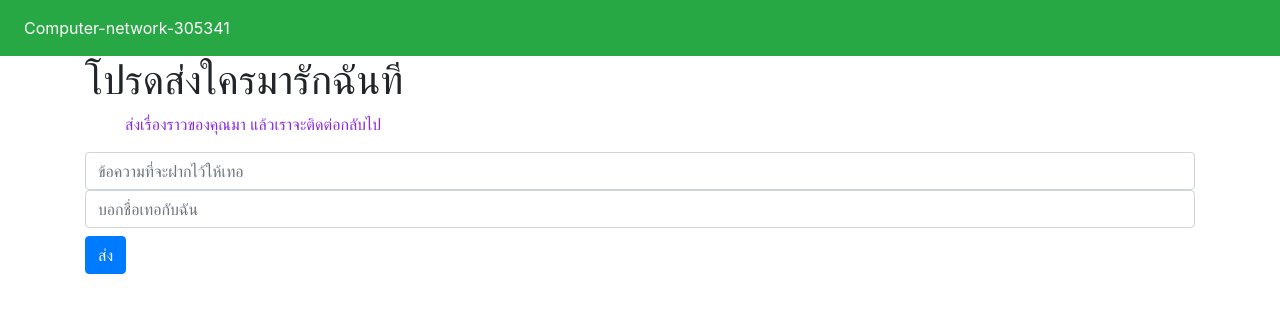
After one commit to realpyc/codelab_proc, a Django app: page /join-now in a window 1280 px wide. The commit adds this page. Shown: the top 313 px of the page. Run offline with Django 3.2, Linux system fonts and the light colour scheme; some libraries are stand-ins or nearby versions.

Commit message:
codelab6-5

```diff
--- /dev/null
+++ b/webapp/main/templates/main/send.html
@@ -0,0 +1,18 @@
+{% extends 'main.html' %}
+
+{% block content %}
+
+<div class="container">
+        <h1>โปรดส่งใครมารักฉันที</h1>
+
+        <ul style="color:blueviolet;list-style-type:none;">
+            <li>ส่งเรื่องราวของคุณมา แล้วเราจะติดต่อกลับไป</li>
+        </ul>
+            <input type="text" class="form-control" placeholder="ข้อความที่จะฝากไว้ให้เทอ">
+            <input type="text" class="form-control" placeholder="บอกชื่อเทอกับฉัน">
+            <button class="btn btn-primary mt-2" id="btnSendMsg" >ส่ง</button>
+
+
+</div>
+
+{% endblock %}
--- a/webapp/main/urls.py
+++ b/webapp/main/urls.py
@@ -1,11 +1,15 @@
 from django.urls import path
 from .views import (
     list_view,
+    client
     #Work exercise ,Insert code here
 )
 
 app_name = 'main'
 urlpatterns = [
     path('', list_view, name='home-list'),
+    path('join-now',client, name='hangout'),#new url route
+
 #Work exercise ,Insert code here
+
 ]
--- a/webapp/main/views.py
+++ b/webapp/main/views.py
@@ -6,3 +6,6 @@ def list_view(request):
     actors = [{"id": '1',"name": 'Rocket falconnine'}, {"id": '2',"name": 'Dragon lowrence'}]
 
     return render(request, "main/home.html",  {'actors': actors})
+
+def client(request):
+    return render(request, "main/send.html")
--- a/webapp/static/js/script.js
+++ b/webapp/static/js/script.js
@@ -14,9 +14,26 @@ $(document).ready(function () {
       }
     })
   });
+  $('#btnSendMsg').click( function(){
+    // url from where we want to get the data
+     console.log("SendMsg");
+
+     data_input = { "msg": $('#txtMessage').val(), "name": $('#txtName').val()};
+
+     socket.emit('joidRoom', data_input, function (data) {
+            console.log('sent message to server!');
+            console.log(data);
+            //
+            Swal.fire({
+                title: 'ขอบคุณที่บอกฉัน',
+                text: data,
+            })
+    });
+  });
 });
+
+
 
 function AppendData(val){
   $("#listUser").append('<a href="#" class="list-group-item list-group-item-action"> Random : '+ val +'</a>');
 }
-//Work exercise,Insert code here
--- a/webapp/templates/main.html
+++ b/webapp/templates/main.html
@@ -8,7 +8,10 @@
     <meta http-equiv="X-UA-Compatible" content="IE=edge" />
     <meta name="viewport" content="width=device-width, initial-scale=1.0" />
     <link rel="stylesheet" href="{% static 'styles/style.css' %}" />
+    <link rel="stylesheet" href="https://cdn.jsdelivr.net/npm/bootstrap@4.6.1/dist/css/bootstrap.min.css">
     <script src="https://cdn.jsdelivr.net/npm/jquery@3.6.0/dist/jquery.slim.min.js"></script>
+    <script src="https://cdn.jsdelivr.net/npm/popper.js@1.16.1/dist/umd/popper.min.js"></script>
+    <script src="https://cdn.jsdelivr.net/npm/bootstrap@4.6.1/dist/js/bootstrap.bundle.min.js"></script>
     <script src="//cdn.jsdelivr.net/npm/sweetalert2@11"></script>
     <script src="http://localhost:3000/socket.io/socket.io.js"></script>
 
@@ -27,8 +30,3 @@
 </body>
 
 </html>
-
-<link rel="stylesheet" href="https://cdn.jsdelivr.net/npm/bootstrap@4.6.1/dist/css/bootstrap.min.css">
-    <script src="https://cdn.jsdelivr.net/npm/jquery@3.6.0/dist/jquery.slim.min.js"></script>
-    <script src="https://cdn.jsdelivr.net/npm/popper.js@1.16.1/dist/umd/popper.min.js"></script>
-    <script src="https://cdn.jsdelivr.net/npm/bootstrap@4.6.1/dist/js/bootstrap.bundle.min.js"></script>
```
Also changed, not shown: node-server/app.js (+14 -0 lines).
